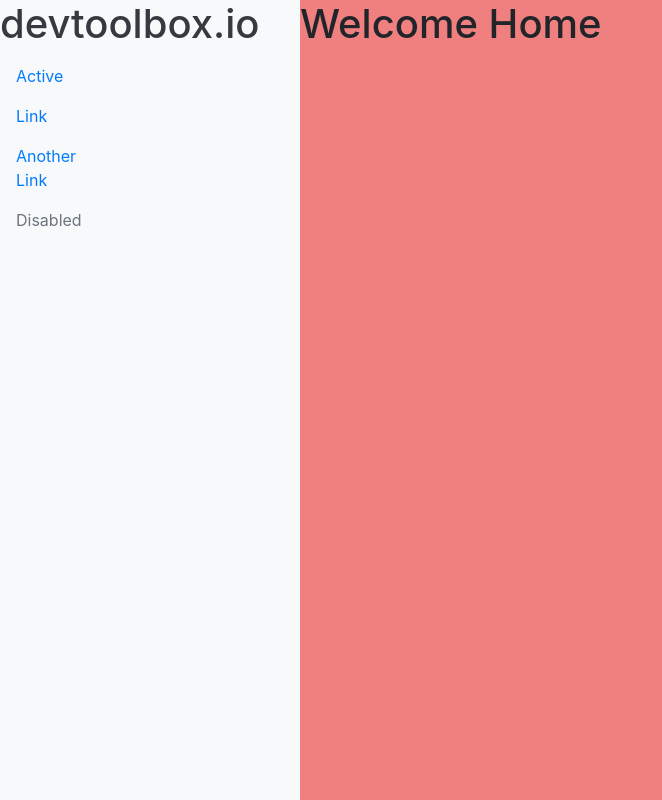
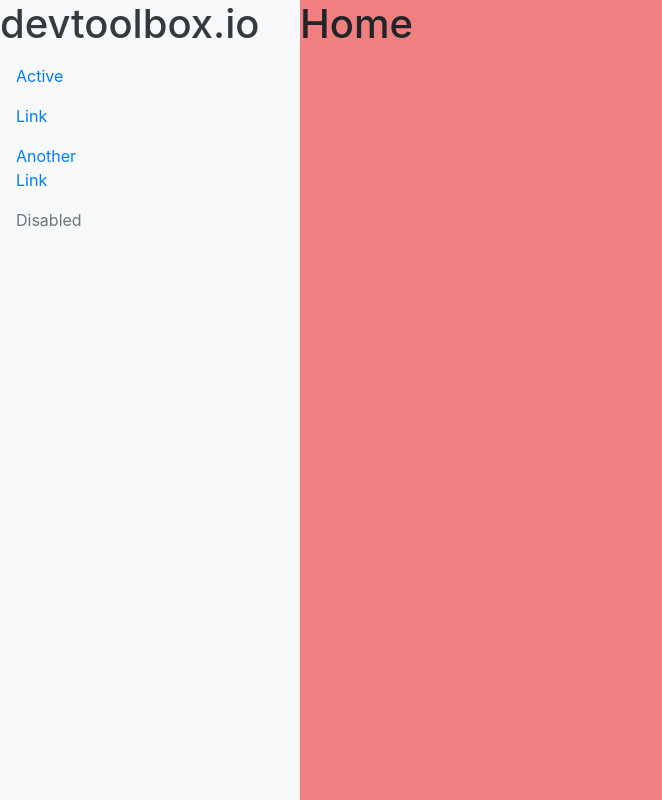
Before and after one commit to jackdcasey/devtoolbox.io, a Vue app: page / in a window 1280 px wide. Shown: the whole page, without its empty margins (0-662 px from the left). Built offline with nearby package versions, Linux system fonts and the light colour scheme.

Commit message:
Update home message

```diff
--- a/src/components/Home.vue
+++ b/src/components/Home.vue
@@ -1,5 +1,5 @@
 <template>
-<h1>Welcome Home</h1>
+<h1>Home</h1>
 </template>
 
 <script>
```
